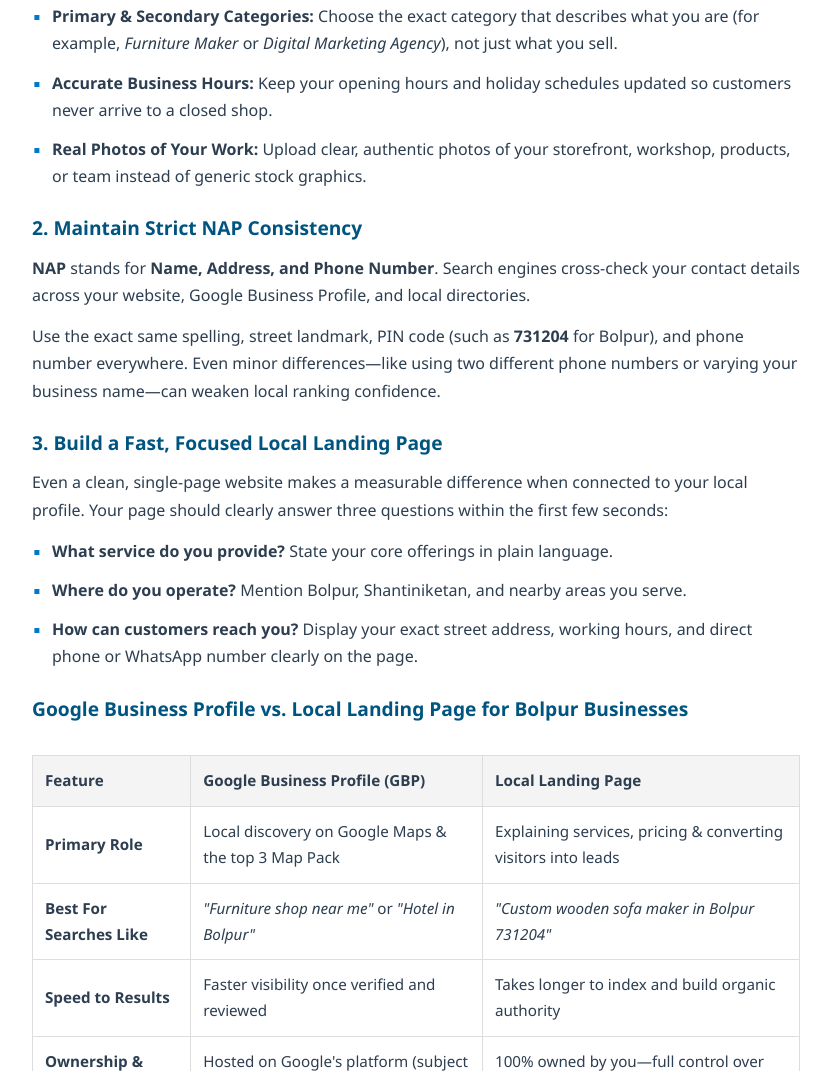
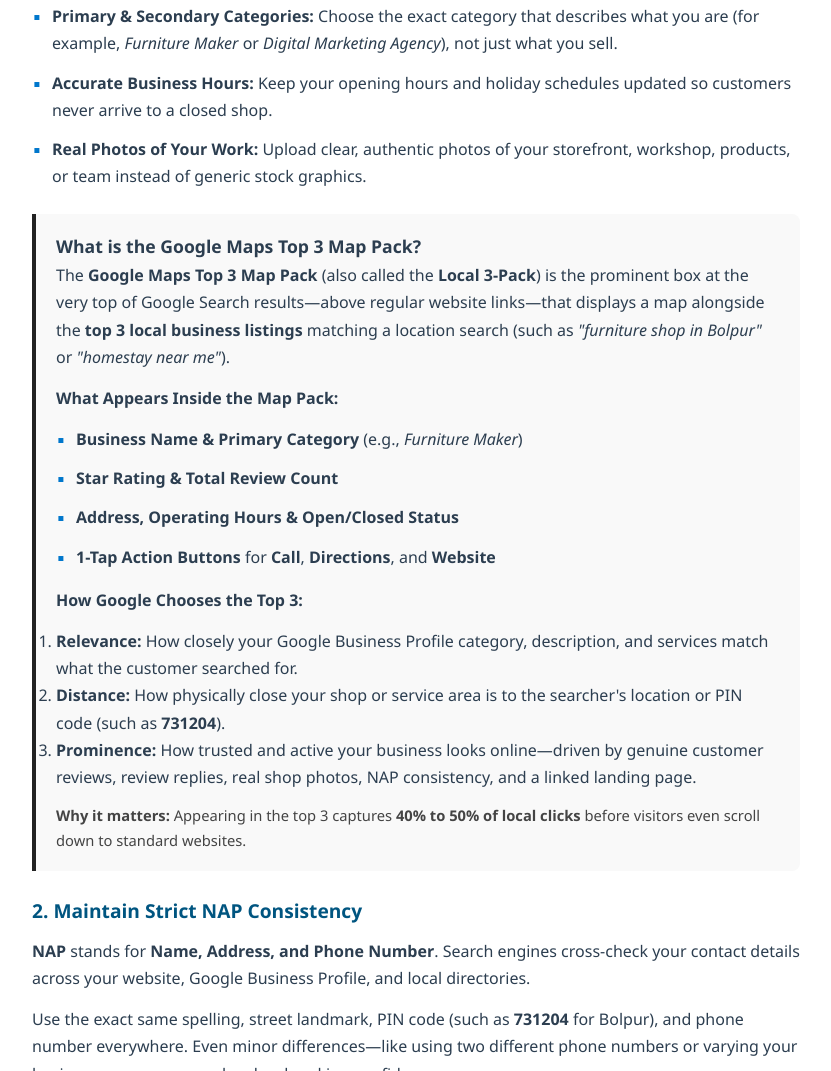
Before and after one commit to blogofanup/anup-portfolio, a plain HTML site: page blog/local-seo-bolpur.html in a window 1280 px wide. Shown: the part 737-1808 px from the top of the page, without its empty margins (224-1055 px from the left). Drawn offline with Linux system fonts and the light colour scheme.

Commit message:
Update local-seo-bolpur.html

```diff
--- a/blog/local-seo-bolpur.html
+++ b/blog/local-seo-bolpur.html
@@ -122,7 +122,31 @@
       <li><strong>Accurate Business Hours:</strong> Keep your opening hours and holiday schedules updated so customers never arrive to a closed shop.</li>
       <li><strong>Real Photos of Your Work:</strong> Upload clear, authentic photos of your storefront, workshop, products, or team instead of generic stock graphics.</li>
     </ul>
+<div style="border-left: 4px solid #222; background-color: #f9f9f9; padding: 18px 20px; margin: 24px 0; border-radius: 0 8px 8px 0;">
+  <h4 style="margin-top: 0; font-size: 1.1rem;">What is the Google Maps Top 3 Map Pack?</h4>
+  <p>
+    The <strong>Google Maps Top 3 Map Pack</strong> (also called the <strong>Local 3-Pack</strong>) is the prominent box at the very top of Google Search results—above regular website links—that displays a map alongside the <strong>top 3 local business listings</strong> matching a location search (such as <em>"furniture shop in Bolpur"</em> or <em>"homestay near me"</em>).
+  </p>
 
+  <p><strong>What Appears Inside the Map Pack:</strong></p>
+  <ul style="margin-bottom: 16px;">
+    <li><strong>Business Name &amp; Primary Category</strong> (e.g., <em>Furniture Maker</em>)</li>
+    <li><strong>Star Rating &amp; Total Review Count</strong></li>
+    <li><strong>Address, Operating Hours &amp; Open/Closed Status</strong></li>
+    <li><strong>1-Tap Action Buttons</strong> for <strong>Call</strong>, <strong>Directions</strong>, and <strong>Website</strong></li>
+  </ul>
+
+  <p><strong>How Google Chooses the Top 3:</strong></p>
+  <ol style="margin-bottom: 12px;">
+    <li><strong>Relevance:</strong> How closely your Google Business Profile category, description, and services match what the customer searched for.</li>
+    <li><strong>Distance:</strong> How physically close your shop or service area is to the searcher's location or PIN code (such as <strong>731204</strong>).</li>
+    <li><strong>Prominence:</strong> How trusted and active your business looks online—driven by genuine customer reviews, review replies, real shop photos, NAP consistency, and a linked landing page.</li>
+  </ol>
+
+  <p style="margin-bottom: 0; font-size: 0.92rem; color: #444;">
+    <strong>Why it matters:</strong> Appearing in the top 3 captures <strong>40% to 50% of local clicks</strong> before visitors even scroll down to standard websites.
+  </p>
+</div>
     <h3>2. Maintain Strict NAP Consistency</h3>
     <p>
       <strong>NAP</strong> stands for <strong>Name, Address, and Phone Number</strong>. Search engines cross-check your contact details across your website, Google Business Profile, and local directories.
```
